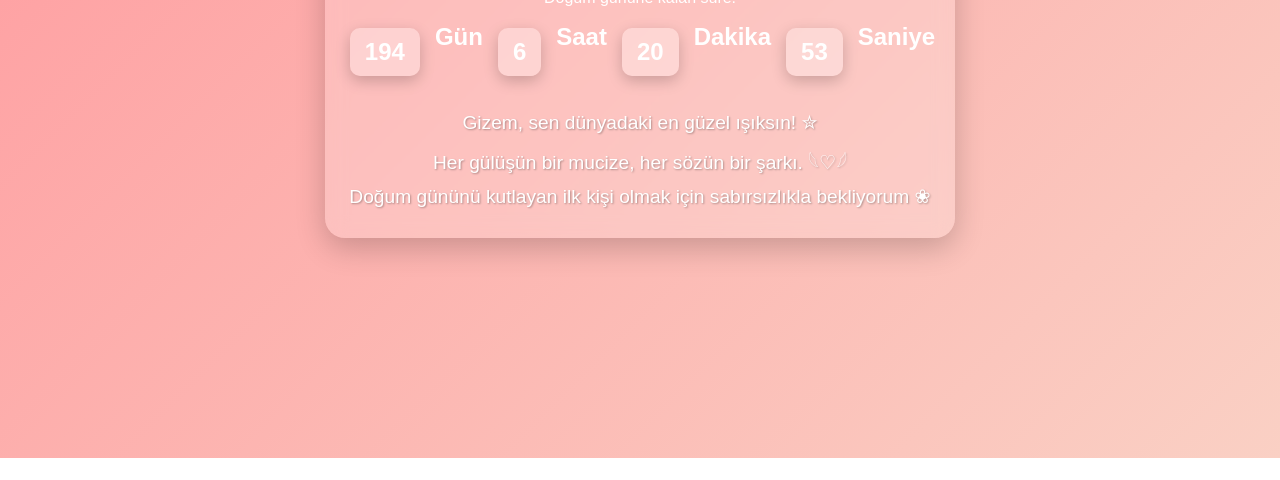
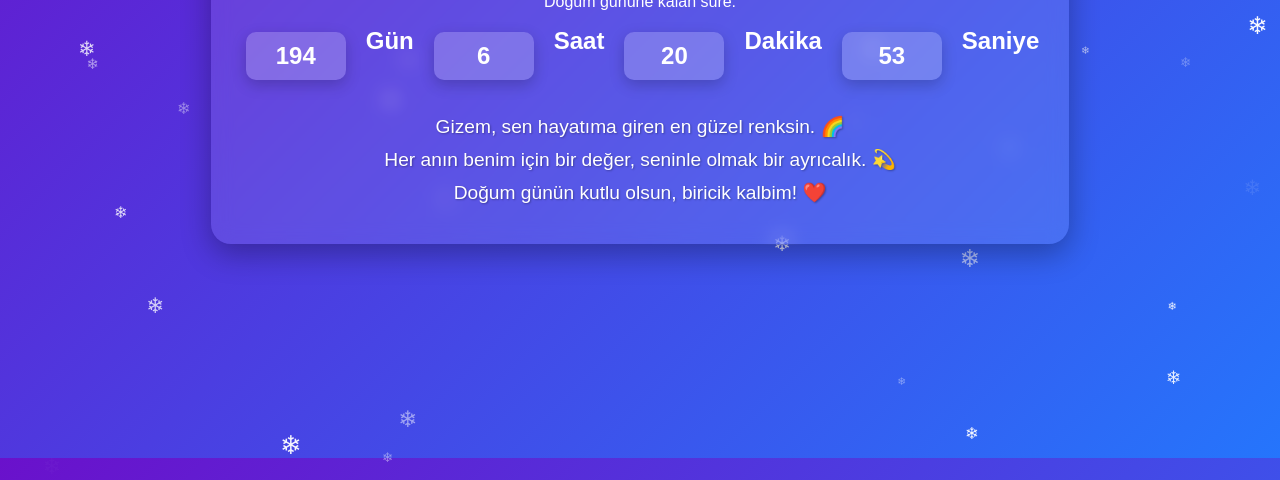
Before and after one commit to ardaege355/Eylulundogumgunu, a plain HTML site: page index.html in a window 1280 px wide. Shown: the part 342-822 px from the top of the page. Before the commit the page ends 800 px from the top, so only its background shows below. Drawn offline with Linux system fonts and the light colour scheme.

Commit message:
Add files via upload

```diff
--- a/index.html
+++ b/index.html
@@ -19,9 +19,9 @@
             </div>
         </div>
         <div class="compliments">
-            <p>Gizem, sen dünyadaki en güzel ışıksın! ✮</p>
-            <p>Her gülüşün bir mucize, her sözün bir şarkı. 𓆩♡𓆪</p>
-            <p>Doğum gününü kutlayan ilk kişi olmak için sabırsızlıkla bekliyorum ❀</p>
+            <p>Gizem, sen hayatıma giren en güzel renksin. 🌈</p>
+            <p>Her anın benim için bir değer, seninle olmak bir ayrıcalık. 💫</p>
+            <p>Doğum günün kutlu olsun, biricik kalbim! ❤️</p>
         </div>
     </div>
     <script src="script.js"></script>
--- a/script.js
+++ b/script.js
@@ -23,3 +23,21 @@ function updateCountdown() {
 
 const interval = setInterval(updateCountdown, 1000);
 updateCountdown();
+
+// Kar Efekti
+function createSnow() {
+    const snowflake = document.createElement('div');
+    snowflake.classList.add('snowflake');
+    snowflake.innerHTML = '❄';
+    snowflake.style.left = Math.random() * window.innerWidth + 'px';
+    snowflake.style.animationDuration = Math.random() * 3 + 2 + 's';
+    snowflake.style.opacity = Math.random();
+    snowflake.style.fontSize = Math.random() * 20 + 10 + 'px';
+    document.body.appendChild(snowflake);
+
+    setTimeout(() => {
+        snowflake.remove();
+    }, 5000);
+}
+
+setInterval(createSnow, 100);
--- a/styles.css
+++ b/styles.css
@@ -1,6 +1,6 @@
 body {
     font-family: 'Arial', sans-serif;
-    background: linear-gradient(135deg, #ff9a9e 0%, #fad0c4 100%);
+    background: linear-gradient(135deg, #6a11cb, #2575fc);
     color: #fff;
     display: flex;
     justify-content: center;
@@ -8,16 +8,19 @@ body {
     height: 100vh;
     margin: 0;
     overflow: hidden;
+    position: relative;
 }
 
 .container {
     text-align: center;
-    background: rgba(255, 255, 255, 0.2);
-    padding: 20px;
+    background: rgba(255, 255, 255, 0.1);
+    padding: 30px;
     border-radius: 20px;
     backdrop-filter: blur(10px);
-    box-shadow: 0 10px 30px rgba(0, 0, 0, 0.2);
+    box-shadow: 0 10px 30px rgba(0, 0, 0, 0.3);
     max-width: 90%;
+    position: relative;
+    z-index: 2;
 }
 
 h1 {
@@ -34,18 +37,20 @@ h1 {
 .timer {
     display: flex;
     justify-content: center;
-    gap: 10px;
+    gap: 15px;
     font-size: 1.5rem;
     font-weight: bold;
     flex-wrap: wrap;
 }
 
 .timer span {
-    padding: 10px 15px;
-    background: rgba(255, 255, 255, 0.3);
+    padding: 10px 20px;
+    background: rgba(255, 255, 255, 0.2);
     border-radius: 10px;
     box-shadow: 0 5px 15px rgba(0, 0, 0, 0.2);
     margin: 5px;
+    min-width: 60px;
+    text-align: center;
 }
 
 .compliments p {
@@ -63,6 +68,11 @@ h1 {
 
     .timer {
         font-size: 1.2rem;
+        gap: 10px;
+    }
+
+    .timer span {
+        padding: 8px 15px;
     }
 
     .compliments p {
@@ -77,9 +87,30 @@ h1 {
 
     .timer {
         font-size: 1rem;
+        gap: 5px;
+    }
+
+    .timer span {
+        padding: 5px 10px;
     }
 
     .compliments p {
         font-size: 0.9rem;
     }
 }
+
+/* Kar Efekti */
+.snowflake {
+    position: absolute;
+    top: -10%;
+    color: #fff;
+    user-select: none;
+    pointer-events: none;
+    animation: fall linear infinite;
+}
+
+@keyframes fall {
+    to {
+        transform: translateY(110vh);
+    }
+}
```
